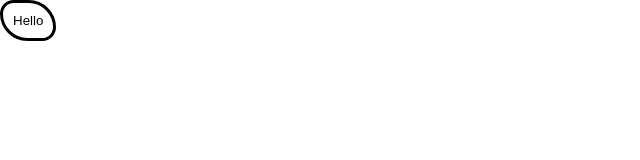
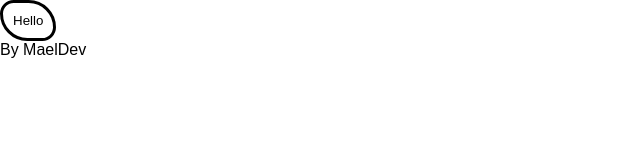
Before and after one commit to SquareDot3301/Launcher, a website built with Parcel: page src/index.html in a window 1280 px wide. Shown: the whole page, without its empty margins (0-640 px from the left). Built offline with nearby package versions, Linux system fonts and the light colour scheme.

Commit message:
Second commit

```diff
--- a/src/index.html
+++ b/src/index.html
@@ -19,6 +19,7 @@
   </head>
   <body>
     <button id="newWindow" class="btn">Hello</button>
+    <footer>By MaelDev</footer>
     <script src="./assets/js/main.js"></script>
   </body>
 </html>
```
Also changed, not shown: 1 other file.
